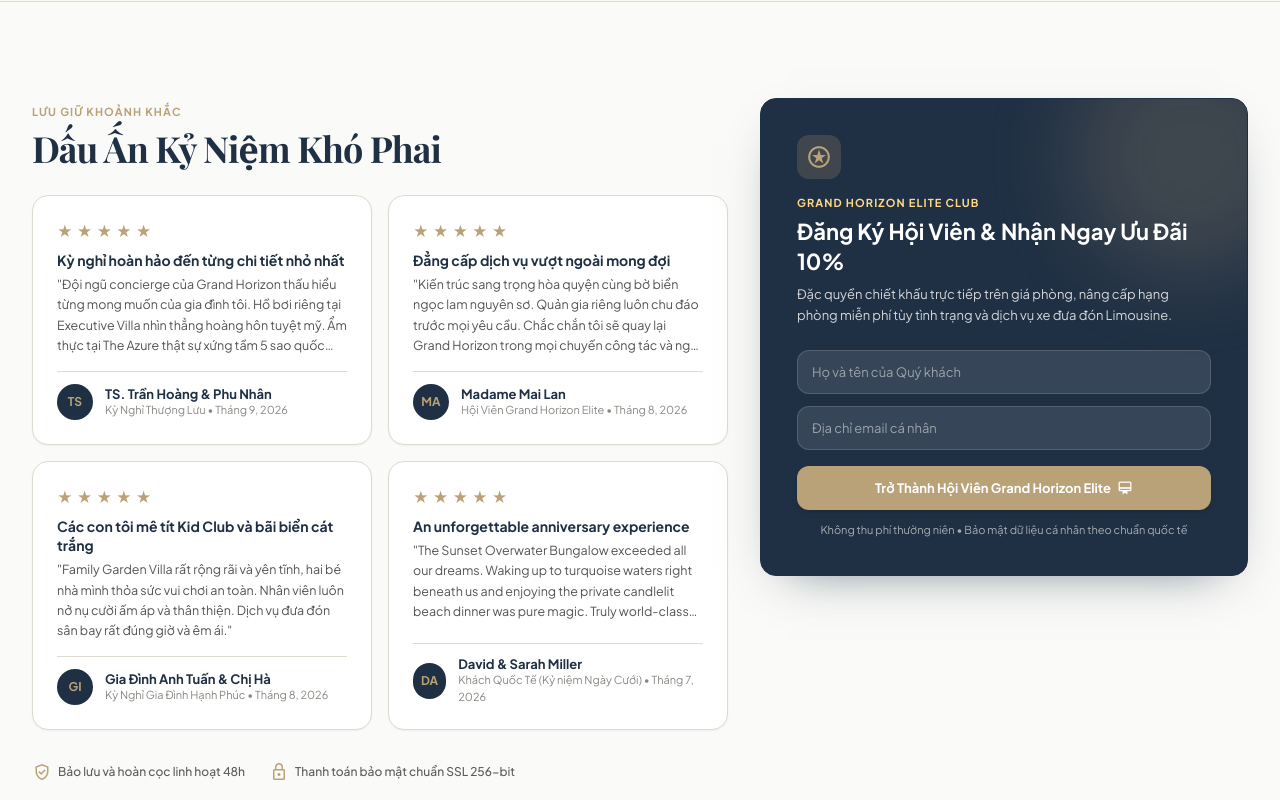
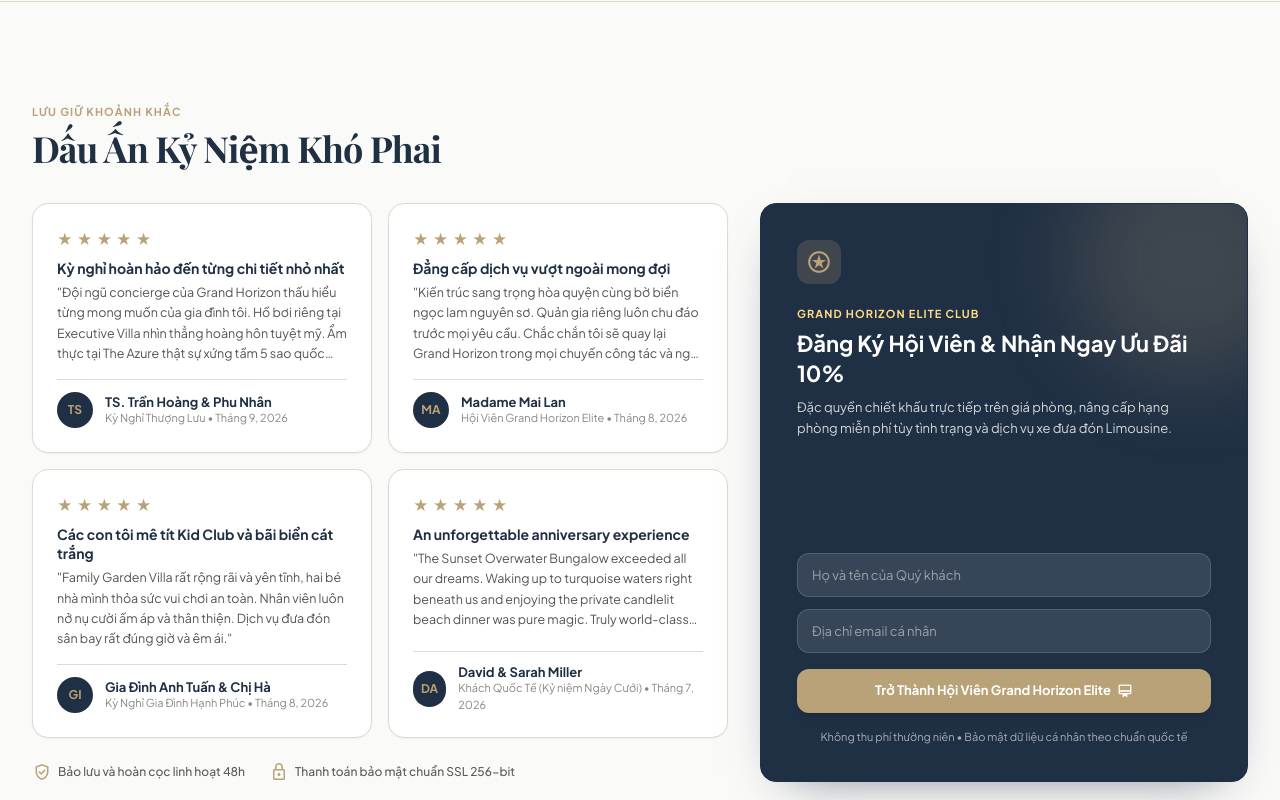
Before and after one commit to DVHorizon/CDPTW1-QuanLyKhachSan, a React (Vite) app in the folder frontend/: page / in a window 1280 px wide. Shown: the part 5060-5860 px from the top of the page. Built offline with nearby package versions, Linux system fonts and the light colour scheme; no server answers; a web font is replaced by a local one.

Commit message:
fix(reviews): align review cards and membership card vertically and clean title suffix

```diff
--- a/frontend/src/App.jsx
+++ b/frontend/src/App.jsx
@@ -730,11 +730,8 @@ function App() {
         {/* ================= 7. GUEST REVIEWS & ELITE MEMBERSHIP ================= */}
         <section className="w-full py-20 lg:py-24 bg-[#fafaf8] border-t border-[#dedad0]">
           <div className="w-full px-4 sm:px-6 lg:px-8 max-w-7xl mx-auto">
-            <div className="grid grid-cols-1 lg:grid-cols-12 gap-8 items-start">
-
-              {/* REVIEWS COLUMN */}
-              <div className="lg:col-span-7 flex flex-col gap-6">
-                <div>
+            {/* Section Heading placed above grid so both columns align at the top */}
+            <div className="mb-8">
               <span className="text-[11px] uppercase tracking-widest text-[#b9a277] font-bold">
                 Lưu Giữ Khoảnh Khắc
               </span>
@@ -743,6 +740,10 @@ function App() {
               </h2>
             </div>
 
+            <div className="grid grid-cols-1 lg:grid-cols-12 gap-8 items-stretch">
+
+              {/* REVIEWS COLUMN */}
+              <div className="lg:col-span-7 flex flex-col justify-between gap-5">
                 <div className="grid grid-cols-1 sm:grid-cols-2 gap-4">
                   {homeData.reviews.slice(0, 4).map((rev) => (
                     <div
@@ -756,7 +757,7 @@ function App() {
                           ))}
                         </div>
                         <h4 className="font-bold text-[14px] text-[#203044] mb-1 leading-snug">
-                          {rev.ReviewTitle || 'Kỳ nghỉ tuyệt vời'}
+                          {rev.ReviewTitle ? rev.ReviewTitle.replace(/\s*#\d+$/, '').trim() : 'Kỳ nghỉ tuyệt vời'}
                         </h4>
                         <p className="text-[12.5px] text-[#373435]/85 leading-relaxed line-clamp-4 mb-4">
                           "{rev.ReviewBody}"
@@ -779,7 +780,7 @@ function App() {
                   ))}
                 </div>
 
-                <div className="flex flex-wrap items-center gap-6 pt-2 text-[#373435]/80">
+                <div className="flex flex-wrap items-center gap-6 pt-1 text-[#373435]/80">
                   <div className="flex items-center gap-1.5">
                     <span className="material-symbols-outlined text-[#b9a277] text-[20px]">verified_user</span>
                     <span className="text-[12px] font-medium">Bảo lưu và hoàn cọc linh hoạt 48h</span>
@@ -792,10 +793,11 @@ function App() {
               </div>
 
               {/* MEMBERSHIP SIGNUP CARD */}
-              <div id="hoi-vien" className="lg:col-span-5">
-                <div className="relative bg-[#203044] text-white p-7 sm:p-9 rounded-2xl overflow-hidden shadow-[0_18px_50px_-28px_rgba(32,48,68,0.7)] border border-[#203044]">
+              <div id="hoi-vien" className="lg:col-span-5 flex flex-col">
+                <div className="relative bg-[#203044] text-white p-7 sm:p-9 rounded-2xl overflow-hidden shadow-[0_18px_50px_-28px_rgba(32,48,68,0.7)] border border-[#203044] h-full flex flex-col justify-between">
                   <div className="absolute -top-16 -right-16 w-60 h-60 rounded-full bg-[#b9a277]/20 blur-2xl pointer-events-none" />
-                  <div className="relative z-10 flex flex-col">
+                  <div className="relative z-10 flex flex-col justify-between h-full">
+                    <div>
                       <div className="w-11 h-11 rounded-xl bg-[#b9a277]/20 flex items-center justify-center mb-4">
                         <span className="material-symbols-outlined text-[#b9a277] text-[26px]">stars</span>
                       </div>
@@ -808,7 +810,9 @@ function App() {
                       <p className="text-[13px] text-white/80 mb-6 leading-relaxed">
                         Đặc quyền chiết khấu trực tiếp trên giá phòng, nâng cấp hạng phòng miễn phí tùy tình trạng và dịch vụ xe đưa đón Limousine.
                       </p>
+                    </div>
 
+                    <div>
                       {newsletterSuccess ? (
                         <div className="p-4 rounded-xl bg-emerald-500/20 border border-emerald-400 text-emerald-200 text-[13px] flex items-center gap-2">
                           <span className="material-symbols-outlined text-[20px]">check_circle</span>
@@ -842,7 +846,7 @@ function App() {
                             />
                           </div>
                           <button
-                          className="w-full h-11 mt-1 rounded-xl bg-[#b9a277] hover:bg-[#a68e64] text-white text-[13px] font-bold transition-all flex items-center justify-center gap-1.5 shadow-md"
+                            className="w-full h-11 mt-1 rounded-xl bg-[#b9a277] hover:bg-[#a68e64] text-white text-[13px] font-bold transition-all flex items-center justify-center gap-1.5 shadow-md active:scale-95"
                             type="submit"
                           >
                             <span>Trở Thành Hội Viên Grand Horizon Elite</span>
@@ -851,9 +855,10 @@ function App() {
                         </form>
                       )}
 
-                    <p className="text-[11px] text-white/60 text-center mt-3">
+                      <p className="text-[11px] text-white/60 text-center mt-4">
                         Không thu phí thường niên • Bảo mật dữ liệu cá nhân theo chuẩn quốc tế
                       </p>
+                    </div>
                   </div>
                 </div>
               </div>
```
Lines whose indentation alone changed are shown as unchanged.
